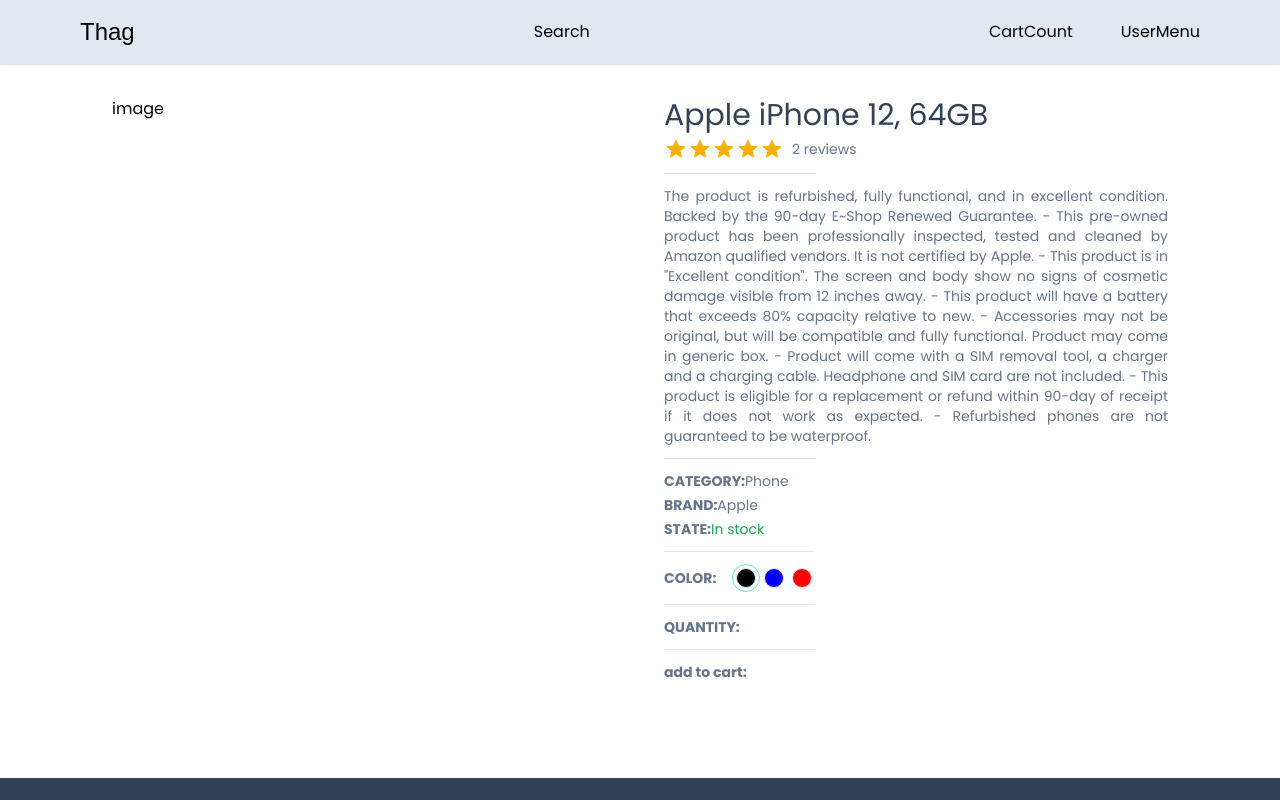
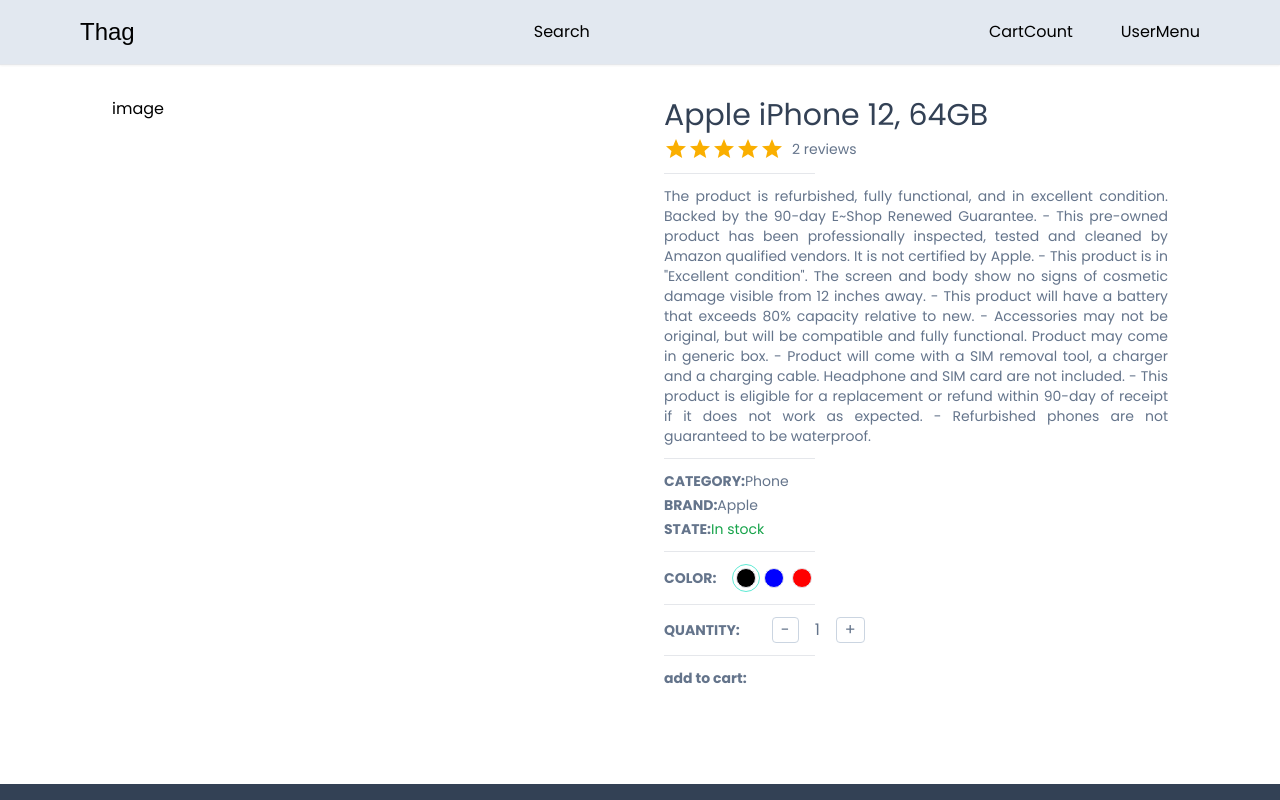
Before and after one commit to thag15/ecommerce_2, a Next.js app: page /product/1 in a window 1280 px wide. Shown: the top 800 px of the page. Built offline with nearby package versions, Linux system fonts and the light colour scheme; a web font is replaced by a local one.

Commit message:
init quantity

```diff
--- /dev/null
+++ b/app/components/products/setquantity.tsx
@@ -0,0 +1,33 @@
+import { CartProductType } from "@/app/product/[productId]/productdetail";
+import { FC } from "react";
+
+interface SetQuantityProps {
+    cartCounter?: boolean;
+    cartProduct: CartProductType;
+    hdlQuantityIncrease: () => void;
+    hdlQuantityDecrease: () => void;
+}
+const btnStyles = "border-[1.2px] border-slate-300 px-2 rounded";
+const SetQuantity: FC<SetQuantityProps> = ({
+    cartCounter,
+    cartProduct,
+    hdlQuantityIncrease,
+    hdlQuantityDecrease,
+}) => {
+    return (
+        <div className="flex gap-8 items-center">
+            {cartCounter ? null : <div className="font-semibold">QUANTITY:</div>}
+            <div className="flex gap-4 items-center text-base">
+                <button className={btnStyles} onClick={hdlQuantityDecrease}>
+                    -
+                </button>
+                <div className="">{cartProduct.quantity}</div>
+                <button className={btnStyles} onClick={hdlQuantityIncrease}>
+                    +
+                </button>
+            </div>
+        </div>
+    );
+};
+
+export default SetQuantity;
--- a/app/product/[productId]/productdetail.tsx
+++ b/app/product/[productId]/productdetail.tsx
@@ -1,5 +1,6 @@
 "use client";
 import SetColor from "@/app/components/products/setcolor";
+import SetQuantity from "@/app/components/products/setquantity";
 import { Rating } from "@mui/material";
 import { FC, useCallback, useState } from "react";
 interface ProductDetailProps {
@@ -38,16 +39,24 @@
     const rating =
         product.reviews.reduce((acc: number, item: any) => item.rating + acc, 0) /
         product.reviews.length;
-    //
-    const hdlColorSelect = useCallback(
-        (value: SelectedImgType) => {
-            setCartProduct((prev) => {
-                return { ...prev, selectedImg: value };
-            });
-        },
-        []
-    );
-    console.log(cartProduct);
+    // function hdl
+    const hdlColorSelect = useCallback((value: SelectedImgType) => {
+        if (cartProduct.quantity === 99) return
+        setCartProduct((prev) => {
+            return { ...prev, selectedImg: value };
+        });
+    }, [cartProduct]);
+    const hdlQuantityIncrease = useCallback(() => {
+        setCartProduct((prev) => {
+            return { ...prev, quantity: prev.quantity++ };
+        });
+    }, []);
+    const hdlQuantityDecrease = useCallback(() => {
+        if (cartProduct.quantity === 1) return
+        setCartProduct((prev) => {
+            return { ...prev, quantity: prev.quantity-- };
+        });
+    }, [cartProduct]);
     return (
         <div className="grid grid-cols-1 md:grid-cols-2 gap-12 ">
             <div className="">image</div>
@@ -86,9 +95,12 @@
                     hdlColorSelect={hdlColorSelect}
                 />
                 <Horizontal />
-                <div>
-                    <span className="font-semibold">QUANTITY:</span>
-                </div>
+                {/* quantity */}
+                <SetQuantity
+                    cartProduct={cartProduct}
+                    hdlQuantityIncrease={hdlQuantityIncrease}
+                    hdlQuantityDecrease={hdlQuantityDecrease}
+                />
                 <Horizontal />
                 <div>
                     <span className="font-semibold">add to cart:</span>
```
